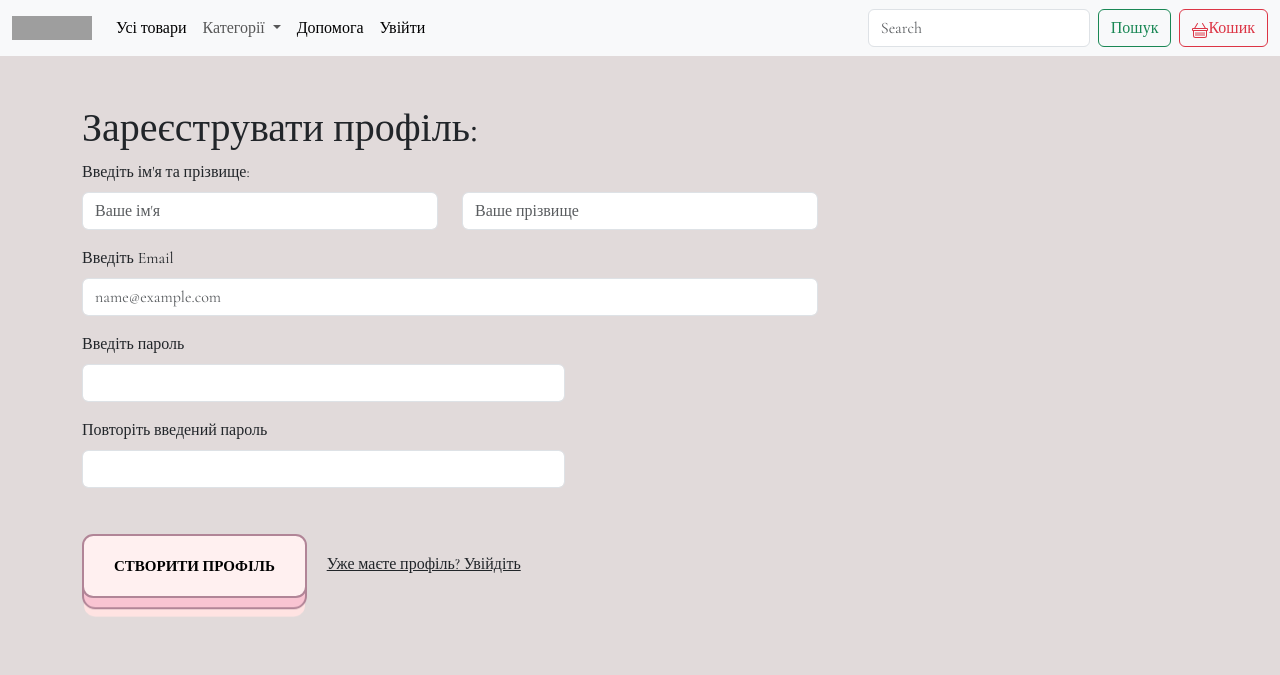
After one commit to yarynaboiko/clothes, a Flask app: page /signup in a window 1280 px wide. The commit adds this page. Shown: the top 675 px of the page. Run offline with Flask 3, Linux system fonts and the light colour scheme; grey boxes are pictures that could not be loaded.

Commit message:
Add files via upload

```diff
--- a/app.py
+++ b/app.py
@@ -1,4 +1,5 @@
-from flask import Flask, render_template, request, flash, session
+from werkzeug.security import generate_password_hash, check_password_hash
+from flask import Flask, render_template, request, flash, session, redirect, url_for
 from flask_sqlalchemy import SQLAlchemy
 
 db = SQLAlchemy()
@@ -10,8 +11,9 @@ db.init_app(app)
 
 class User(db.Model):
     id = db.Column(db.Integer, primary_key=True)
-
-    password = db.Column(db.String, nullable=False)
+    name = db.Column(db.String)
+    email = db.Column(db.String, nullable=False)
+    password = db.Column(db.String)
 
 class Item(db.Model):
     id = db.Column(db.Integer, primary_key=True)
@@ -56,7 +58,7 @@ def index():
 @app.route ("/item/<item_id>", methods = ['GET', 'POST'])  # Вказуємо url-адресу для виклику функції
 def item_page(item_id):
     item = Item.query.get(item_id)
-    cart_items = get_cart()
+
     if request.method == "POST":
         if request.form['size'] == "Вибрати розмір":
             flash("Вибрати розмір", category="alert-warning")
@@ -76,6 +78,7 @@ def item_page(item_id):
                 db.session.add(new_item)
             db.session.commit()
             flash("Товар додано в кошик", category="alert-success")
+    cart_items = get_cart()
     return render_template("item.html", item = item, cart = cart_items)  # html-сторінка, що повертається у браузер
 
 
@@ -89,7 +92,79 @@ def category_page(category_name):
 @app.route ("/order", methods = ['GET', 'POST'])  # Вказуємо url-адресу для виклику функції
 def order_page():
     cart_items = get_cart()
+    if len(cart_items) == 0:
+        return redirect(url_for('index'))
+    if request.method == "POST":
+        order_id = session['order_id']
+        order = Order.query.get(order_id)
+        order.name = request.form['name']
+        order.email = request.form['email']
+        order.phone = request.form['phone']
+        order.address = request.form['address']
+        order.status = "submited"
+        db.session.flush()
+        user = User.query.filter_by(email=order.email).first()
+        if not user:
+            user = User(name = order.name, email = order.email)
+            db.session.add(user)
+        db.session.commit()
+        del session['order_id']
+        flash("Замовлення оформленно.", "alert-success")
+        return redirect(url_for('index'))
+
     return render_template("order.html", cart = cart_items)
+
+@app.route("/cart/delete/<item_id>", methods = ['GET','POST'])
+def item_delete(item_id):
+    cart_items = get_cart()
+    item = OrderItem.query.get(item_id)
+    if item:
+        db.session.delete(item)
+        db.session.commit()
+    return redirect(url_for('index'))
+
+
+@app.route("/help")  # Вказуємо url-адресу для виклику функції
+def help_page():
+    cart_items = get_cart()
+    return render_template("faq.html", title = "Підтримка", cart = cart_items)
+
+@app.route("/search")
+def search():
+    cart_items = get_cart()
+    query = request.args.get("query")
+    items = []
+    if query:
+        items = Item.query.filter(Item.title.contains(query)).all()
+
+    return render_template("index.html", title = "Пошук за запитом: "+query, items = items, cart = cart_items)
+
+@app.route ("/login", methods = ['GET', 'POST'])  # Вказуємо url-адресу для виклику функції
+def login():
+    cart_items = get_cart()
+    return render_template("login.html", title = "Увійти в профіль ",  cart = cart_items)
+
+
+@app.route ("/signup", methods = ['GET', 'POST'])  # Вказуємо url-адресу для виклику функції
+def signup():
+    cart_items = get_cart()
+    if request.method == 'POST':
+        user = User.query.filter_by(email=request.form['email']).first()
+        if user:
+            flash("Користувач з таким email вже існує.", "alert-danger")
+        else:
+            if request.form['password'] != request.form['password-repeat']:
+                flash("Паролі повинні співпадати.", "alert-danger")
+            else:
+                username = request.form['firstname'].capitalize() + ' ' + request.form['surname'].capitalize()
+                hash = generate_password_hash(request.form['password'])
+                user = User(name = username, email = request.form['email'], password = hash)
+                db.session.add(user)
+                db.session.commit()
+                flash("Профіль створено.", "alert-success")
+                return redirect(url_for('login'))
+
+    return render_template("signup.html", title = "Реєстрація",  cart = cart_items)
 
 if __name__ == "__main__":
     app.config['TEMPLATES_AUTO_RELOAD'] = True  # автоматичне оновлення шаблонів
--- a/static/style.css
+++ b/static/style.css
@@ -1,7 +1,8 @@
 body{
-    background: rgb(165, 177, 226);
+    background: rgb(225, 218, 218);
     font-family: 'Cormorant Garamond', serif;
 }
+
 
 button.add-card {
     margin: 30px 0;
@@ -18,7 +19,7 @@ button.add-card {
 
    button.add-card{
     font-weight: 600;
-    color: #382b22;
+    color: #000000;
     text-transform: uppercase;
     padding: 1.25em 2em;
     background: #fff0f0;
--- a/templates/base.html
+++ b/templates/base.html
@@ -38,6 +38,7 @@
 
 
             <li class="nav-item dropdown">
+
               <a class="nav-link dropdown-toggle" href="#" role="button" data-bs-toggle="dropdown"
                 aria-expanded="false">
                 Категорії
@@ -57,9 +58,17 @@
               </ul>
             </li>
 
+            <li class="nav-item">
+              <a class="nav-link active" aria-current="page" href="{{url_for('help_page')}}">Допомога</a>
+            </li>
+
+            <li class="nav-item">
+              <a class="nav-link active" aria-current="page" href="{{url_for('login')}}">Увійти</a>
+            </li>
+
           </ul>
-          <form class="d-flex me-2" role="search">
-            <input class="form-control me-2" type="search" placeholder="Search" aria-label="Search">
+          <form class="d-flex me-2" role="search" action ="{{url_for('search')}}" method="GET">
+            <input required name="query" class="form-control me-2" type="search" placeholder="Search" aria-label="Search">
             <button class="btn btn-outline-success" type="submit">Пошук</button>
           </form>
 
@@ -88,28 +97,7 @@
     </div>
     <div class="offcanvas-body">
       <div class="list-group">
-        {% for item in cart %}
-        <a href="#" class="list-group-item list-group-item-action" aria-current="true">
-          <div class="row">
-            <div class="col-3">
-
-
-              <img src="{{ url_for('static', filename='item_images/'+ item[1].image) }}" class="rounded img-fluid" alt="...">
-            </div>
-            <div class="col-9">
-              <div class="d-flex w-100 justify-content-between">
-                <h5 class="mb-1">{{item[1].title}}</h5>
-                <h4>{{item[1].price}} грн </h4>
-                <form action="{{url_for('index')}}">
-                <button type="submit" class="btn-close"></button>
-                </form>
-              </div>
-              <div class="mb-1">Розмір: {{item[0].size}}</div>
-              <div>Кількість: {{item[0].amount}}</div>
-            </div>
-          </div>
-        </a>
-        {% endfor %}
+        {% include 'cart.html' %}
         {% if cart|length > 0 %}
           <form action="{{url_for('order_page')}}" >
         <button type = "submit" class="add-card"> Оформити замовлення</button>
--- a/templates/cart.html
+++ b/templates/cart.html
@@ -1,12 +1,22 @@
-{% extends 'base.html' %}
+{% for item in cart %}
+        <a href="#" class="list-group-item list-group-item-action" aria-current="true">
+          <div class="row">
+            <div class="col-3">
 
-{% block title %}
-  <title>Кошик</title>
-{% endblock title %}
 
-{% block content %}
-    <main class="container">
-        <h1>Товари в кошику:</h1>
-
-    </main>
-{% endblock content %}
+              <img src="{{ url_for('static', filename='item_images/'+ item[1].image) }}" class="rounded img-fluid" alt="...">
+            </div>
+            <div class="col-9">
+              <div class="d-flex w-100 justify-content-between">
+                <h5 class="mb-1">{{item[1].title}}</h5>
+                <h4>{{item[1].price}} грн </h4>
+                <form action="{{url_for('item_delete', item_id = item[0].id)}}">
+                <button type="submit" class="btn-close"></button>
+                </form>
+              </div>
+              <div class="mb-1">Розмір: {{item[0].size}}</div>
+              <div>Кількість: {{item[0].amount}}</div>
+            </div>
+          </div>
+        </a>
+        {% endfor %}
--- /dev/null
+++ b/templates/signup.html
@@ -0,0 +1,50 @@
+{% extends 'base.html' %}
+
+{% block title %}
+  <title>Реєстрація</title>
+{% endblock title %}
+
+{% block content %}
+    <main class="container py-5">
+        <h1>Зареєструвати профіль:</h1>
+        <div class="row">
+          <div class="col-12 col-lg-8">
+            <form action="" method = "POST">
+                <div class="row">
+                    <label for="exampleFormControlInput1" class="form-label">Введіть ім'я та прізвище:</label>
+                    <div class="col-sm-6 mb-3">
+                        <input required name= "firstname" type="text" class="form-control" id="exampleFormControlInput1" placeholder="Ваше ім'я">
+                    </div>
+                    <div class="col-sm-6 mb-3">
+                        <input required name="surname" type="text" class="form-control" id="exampleFormControlInput1" placeholder="Ваше прізвище">
+                    </div>
+
+
+                <div class="mb-3">
+                  <label for="inputEmail4" class="form-label">Введіть Email</label>
+                  <input required name="email" type="email" class="form-control" placeholder="name@example.com">
+                </div>
+                <div class="col-12 col-lg-8">
+                  <form class="row g-3" action="" method = "POST">
+                      <div class="mb-3">
+                        <label for="inputEmail4" class="form-label">Введіть пароль</label>
+                        <input required name="password" type="password" class="form-control">
+                      </div>
+                      <div class="mb-3">
+                        <label for="inputEmail4" class="form-label">Повторіть введений пароль</label>
+                        <input required name="password-repeat" type="password" class="form-control">
+                      </div>
+                    {% for type, message in get_flashed_messages(True) %}
+                      <div class="alert {{type}} my-3 "> {{message}} </div>
+                    {% endfor %}
+                <div class="col-12">
+                  <button type = "submit" class="add-card"> Створити профіль</button>
+                  <a href="{{url_for('login')}}" class="ms-3 text-dark">Уже маєте профіль? Увійдіть</a>
+                </div>
+            </form>
+          </div>
+          </div>
+        </div>
+
+    </main>
+{% endblock content %}
```
Also changed, not shown: templates/faq.html (added, +50 -0 lines), templates/index.html (+13 -3 lines), templates/login.html (added, +36 -0 lines), templates/order.html (+2 -21 lines), instance/clothes_shop.db.
